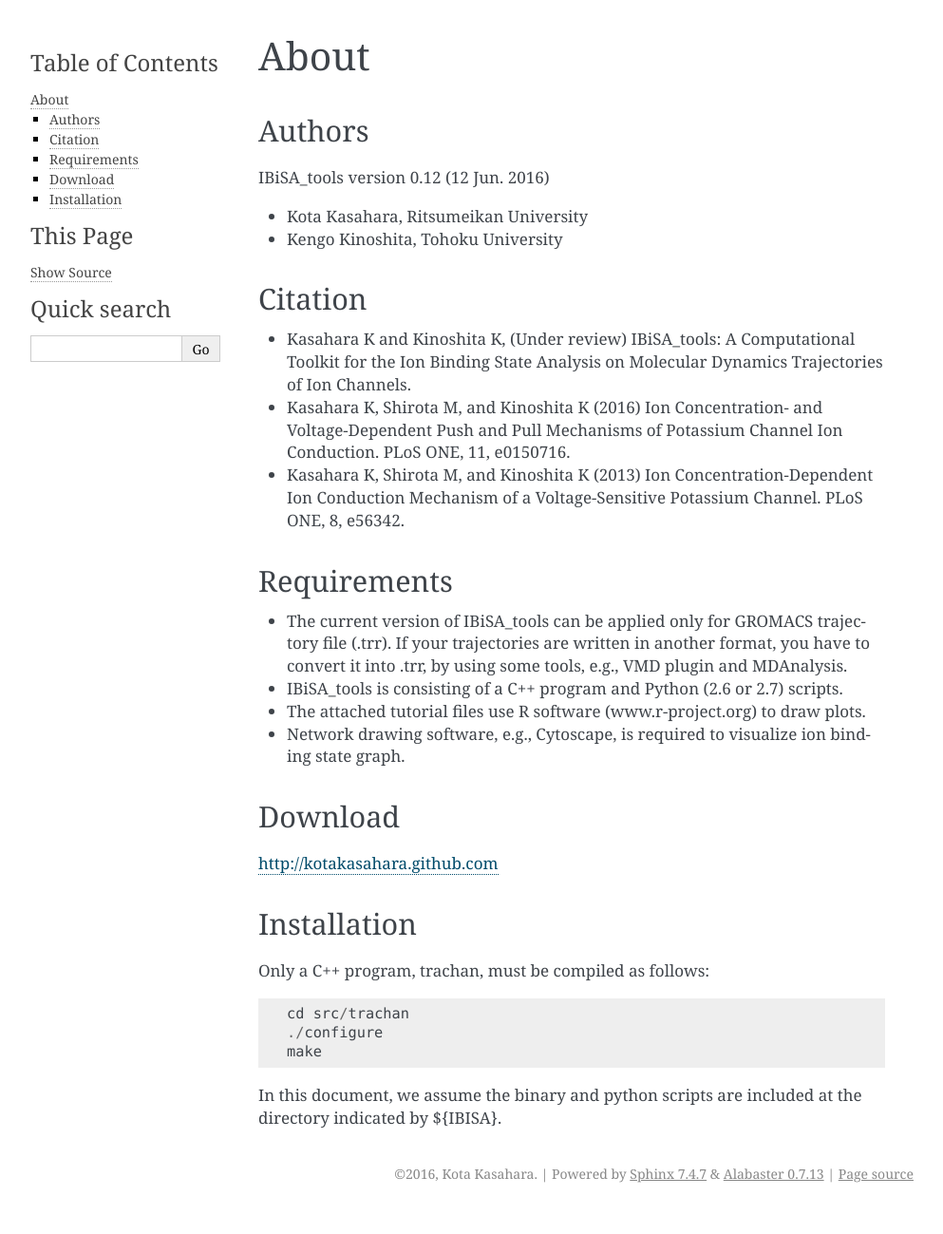
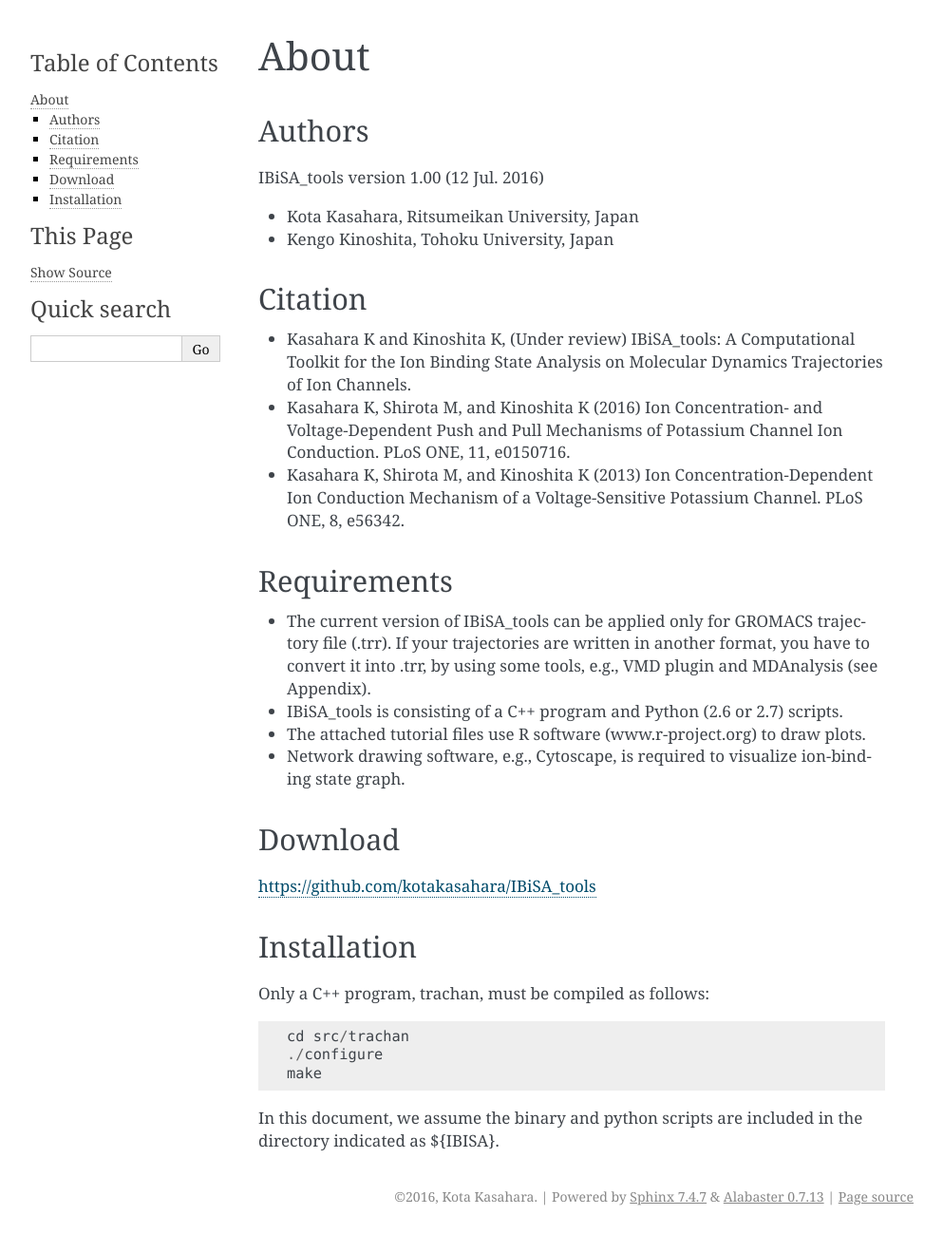
Before and after one commit to kotakasahara/IBiSA_tools, a Sphinx documentation site: the page built from doc/source/about.rst, in a window 1280 px wide. Shown: the whole page at 95% size, without its empty margins (148-1141 px from the left). Built offline with Sphinx 7.4.7, drawn with Linux system fonts in a browser that asks for light colours; formulas are drawn with MathJax 3; before the commit the page ends 1275 px from its top, so only the background shows below that.

Commit message:
Version 1.00 is assigned to this commit.

```diff
--- a/doc/source/about.rst
+++ b/doc/source/about.rst
@@ -6,10 +6,10 @@ About
 Authors
 -------------------------------------
 
-IBiSA_tools version 0.12 (12 Jun. 2016)
+IBiSA_tools version 1.00 (12 Jul. 2016)
 
-* Kota Kasahara, Ritsumeikan University
-* Kengo Kinoshita, Tohoku University
+* Kota Kasahara, Ritsumeikan University, Japan
+* Kengo Kinoshita, Tohoku University, Japan
 
 -------------------------------------
 Citation
@@ -23,16 +23,16 @@ Citation
 Requirements
 -------------------------------------
 
-* The current version of IBiSA_tools can be applied only for GROMACS trajectory file (.trr). If your trajectories are written in another format, you have to convert it into .trr, by using some tools, e.g., VMD plugin and MDAnalysis.
+* The current version of IBiSA_tools can be applied only for GROMACS trajectory file (.trr). If your trajectories are written in another format, you have to convert it into .trr, by using some tools, e.g., VMD plugin and MDAnalysis (see Appendix).
 * IBiSA_tools is consisting of a C++ program and Python (2.6 or 2.7) scripts.
 * The attached tutorial files use R software (www.r-project.org) to draw plots.
-* Network drawing software, e.g., Cytoscape, is required to visualize ion binding state graph.
+* Network drawing software, e.g., Cytoscape, is required to visualize ion-binding state graph.
 
 -------------------------------------
 Download
 -------------------------------------
 
-http://kotakasahara.github.com
+https://github.com/kotakasahara/IBiSA_tools
 
 -------------------------------------
 Installation
@@ -44,4 +44,4 @@ Only a C++ program, trachan, must be compiled as follows::
   ./configure
   make
 
-In this document, we assume the binary and python scripts are included at the directory indicated by ${IBISA}.
+In this document, we assume the binary and python scripts are included in the directory indicated as ${IBISA}.
--- a/doc/source/appendix.rst
+++ b/doc/source/appendix.rst
@@ -5,7 +5,7 @@ Appendix
 Converting a trajectory file
 -------------------------------------------------------------------------
 
-*IBiSA_tools* can read only .trr file. When you analyze trajectories written in other format, they have to be converted into .trr file.
+*IBiSA_tools* can read only .trr format. When you analyze trajectories written in other format, the files have to be converted into .trr file.
 
 Some tools for the conversion exist. Here, a sample code powered by the Python library *MDAnalysis* is presented.::
 
@@ -16,4 +16,4 @@ Some tools for the conversion exist. Here, a sample code powered by the Python l
   for ts in u.trajectory:
       writer.write_next_timestep(ts)
 
-The script convert *trajectory.ncdf* (AMBER, NetCDF file) into *trajectory.trr* file (GROMACS, .trr file). *initial.pdb* is the initial coordinates writtein in the flat .pdb format.
+The script converts *trajectory.ncdf* (AMBER, NetCDF file) into *trajectory.trr* file (GROMACS, .trr file). *initial.pdb* is the initial coordinates writtein in the flat .pdb format.
--- a/doc/source/conf.py
+++ b/doc/source/conf.py
@@ -65,9 +65,9 @@ author = u'Kota Kasahara'
 # built documents.
 #
 # The short X.Y version.
-version = u'0.14'
+version = u'1.00'
 # The full version, including alpha/beta/rc tags.
-release = u'0.14'
+release = u'1.00'
 
 # The language for content autogenerated by Sphinx. Refer to documentation
 # for a list of supported languages.
@@ -141,7 +141,7 @@ html_theme = 'alabaster'
 # The name for this set of Sphinx documents.
 # "<project> v<release> documentation" by default.
 #
-# html_title = u'IBiSA_tools v0.14'
+# html_title = u'IBiSA_tools v1.00'
 
 # A shorter title for the navigation bar.  Default is the same as html_title.
 #
--- a/doc/source/overview.rst
+++ b/doc/source/overview.rst
@@ -2,9 +2,9 @@
 Overview
 =======================
 
-IBiSA_tools, which stands for "Ion Binding State Analysis tools", provides a computational tools for analyzing ion conduction mechanisms hidden in the molecular dynamics (MD) trajectory data. This analysis provides a varitery of information about each ion conduction event and overall properties. See the citations for details of theory and applications.
+*IBiSA_tools*, which stands for "Ion-Binding State Analysis tools", provides a computational tools for analyzing ion conduction mechanisms hidden in the molecular dynamics (MD) trajectory data. This analysis provides a varitery of information about each ion conduction event and overall properties. See the citations for details of theory and applications.
 
 .. image:: images/fig_overview_detail.png
     :width: 16 cm
 
-A list of programs contained in *IBiSA_tools* (the left column in A) and the default names of input/output files (the right column in B) are summarized. The panels B, C, D, and E are schematic image of output figures.
+A list of programs contained in *IBiSA_tools* (the left column in A) and the default names of input/output files (the right column in A) are summarized. The panels B, C, D, and E are schematic images of output figures (reprinted from our paper).
```
Also changed, not shown: doc/source/tutorial.rst (+37 -63 lines), 11 other files.
